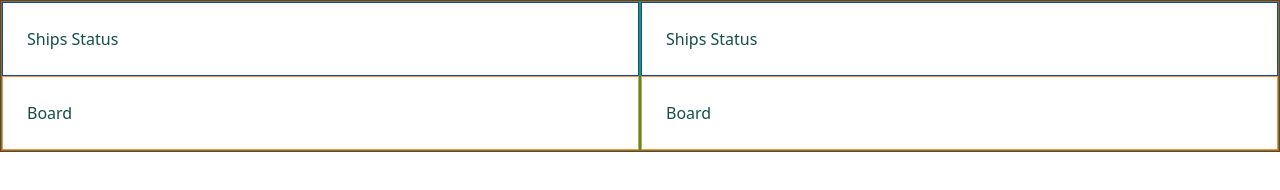
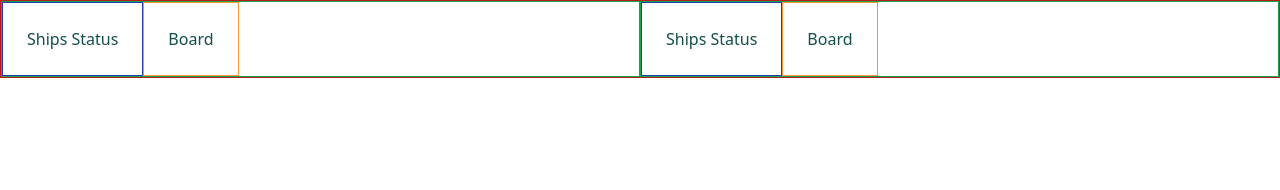
Before and after one commit to owen-addison/odin-battleship, a website built with webpack: page dist/index.html in a window 1280 px wide. Built offline with nearby package versions, Linux system fonts and the light colour scheme.

Commit message:
[content] Adds flex display to both player conts Adds flex to display to both player's containers so that their ships and gameboards are laid out beside one another.

```diff
--- a/dist/index.html
+++ b/dist/index.html
@@ -10,7 +10,7 @@
         <div id="console"></div>
       </div>
       <div id="gb-section" class="flex flex-row border border-solid border-red-700">
-        <div id="human-container" class="w-1/2 border border-solid border-green-600">
+        <div id="human-container" class="flex w-1/2 border border-solid border-green-600">
           <div id="human-ships" id="player-ships" class="border border-solid border-blue-800">
             <h1 class="text-teal-900 p-6">Ships Status</h1>
           </div>
@@ -18,7 +18,7 @@
             <h1 class="text-teal-900 p-6">Board</h1>
           </div>
         </div>
-        <div id="comp-container" class="w-1/2 border border-solid border-green-600">
+        <div id="comp-container" class="flex w-1/2 border border-solid border-green-600">
           <div id="comp-ships" id="player-ships" class="border border-solid border-blue-800">
             <h1 class="text-teal-900 p-6">Ships Status</h1>
           </div>
```
